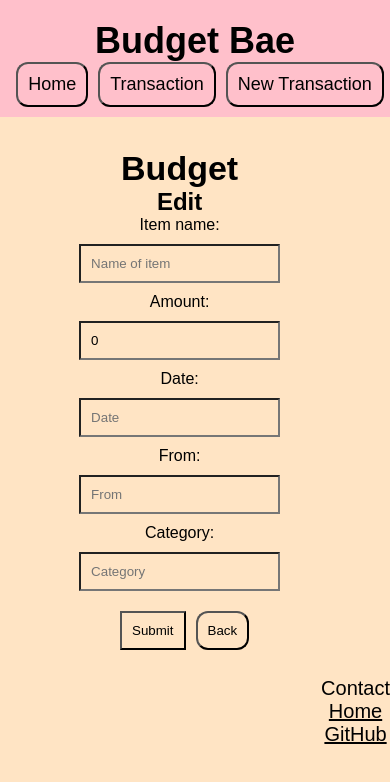
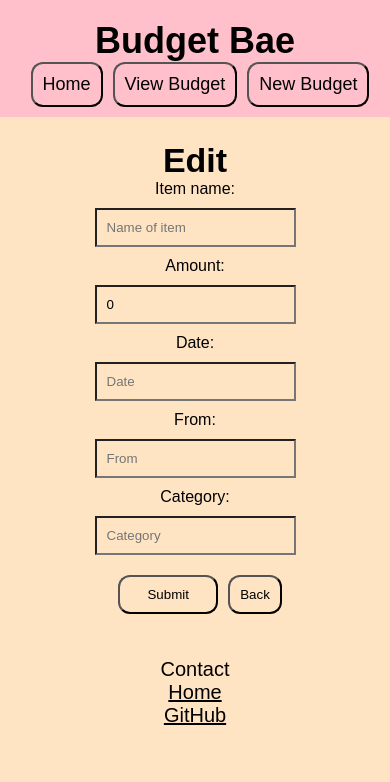
Before and after one commit to TaylorWill94/budget-app-frontend, a React (Create React App) app: page /transactions/1/edit in a window 390 px wide. Shown: the top 782 px of the page. Built offline with nearby package versions, Linux system fonts and the light colour scheme; no server answers; a web font is replaced by a local one.

Commit message:
Grid for BudgetEdit page

```diff
--- a/src/App.css
+++ b/src/App.css
@@ -18,7 +18,7 @@
 @media screen and (min-width: 320px) and (max-width: 640px) {
   .App {
     display: grid;
-    grid-template-columns: 1fr;
+    grid-template-columns: 1fr 2fr 1fr;
     font-family: "Dongle", sans-serif;
     font-family: 16px;
   }
@@ -103,8 +103,7 @@
     grid-column: 2;
     padding: 10px;
     padding-top: 10%;
-    padding-left: 10%;
-    padding-right: 10%;
+
 
     /* margin: 25%;
       font-size: 16px; */
@@ -127,15 +126,24 @@
   .submit-btn {
     padding: 10px;
     margin-top: 10px;
+    border-radius: 12px;
+    width: 100px;
   }
+
+  /* // BudgetEditForm Styling */
+
   .edit-budget {
     display: grid;
     grid-template-columns: 1fr 3fr 1fr;
+    grid-column: 2;
     text-align: center;
     padding: 10px;
     padding-top: 10%;
-    margin-left: 15%;
-    margin-right: 10px;
+  }
+
+  .edit-submit-btn {
+      border-radius: 12px;
+      width: 100px;
   }
 
   .back-btn {
@@ -148,12 +156,8 @@
     grid-column: 2;
   }
 
-  .budget-edit-info {
-      grid-column: 2;
-  }
-
   .budget-edit-form {
-      grid-column: 2;
+    grid-column: 2;
   }
 
   /* BUDGET DETAILS STYLING */
--- a/src/components/BudgetEditForm.js
+++ b/src/components/BudgetEditForm.js
@@ -35,9 +35,8 @@ function BudgetEditForm() {
   };
 
   return (
-    <section className="edit-budget">
-      <h1 className="budget-edit-form-header">Budget</h1>
-      <h2 className="budget-edit-info">Edit</h2>
+    <div className="edit-budget">
+      <h1 className="budget-edit-form-header">Edit</h1>
       <form className="budget-edit-form" onSubmit={handleSubmit}>
         <label htmlFor="item_name">Item name:</label>
         <input
@@ -90,12 +89,12 @@ function BudgetEditForm() {
           required
         />
         <br />
-        <input type="submit" />
+        <input className="edit-submit-btn" type="submit" />
       <Link to={`/transactions`}>
         <button className="back-btn">Back</button>
       </Link>
       </form>
-    </section>
+    </div>
   );
 }
 
--- a/src/components/NavBar.js
+++ b/src/components/NavBar.js
@@ -8,10 +8,10 @@ const NavBar = () => {
         <button className="nav-items">Home</button>
       </Link>
       <Link to="/transactions">
-        <button className="nav-items">Transaction</button>
+        <button className="nav-items">View Budget</button>
       </Link>
       <Link to="/transactions/new">
-        <button className="nav-items">New Transaction</button>
+        <button className="nav-items">New Budget</button>
       </Link>
     </nav>
   );
```
